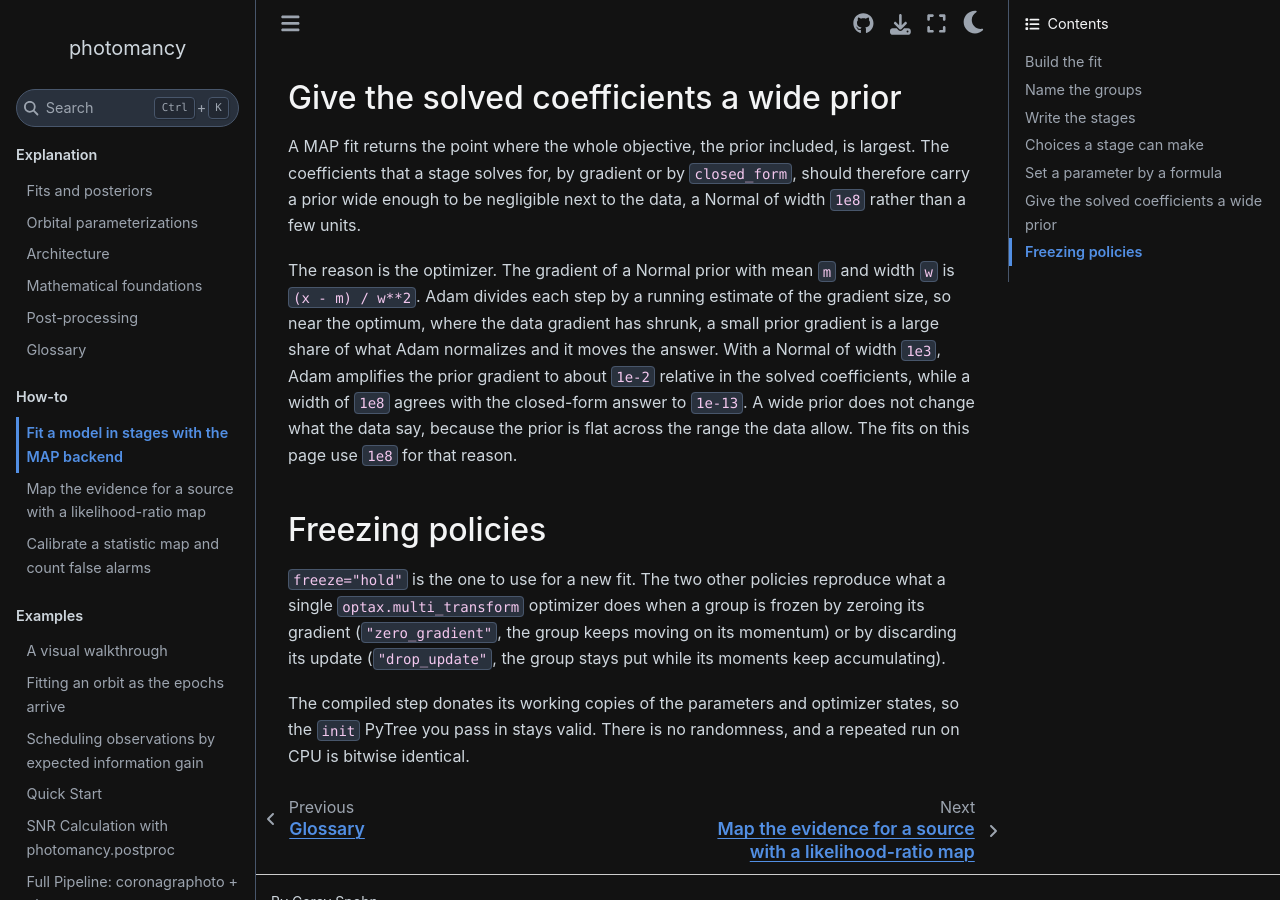
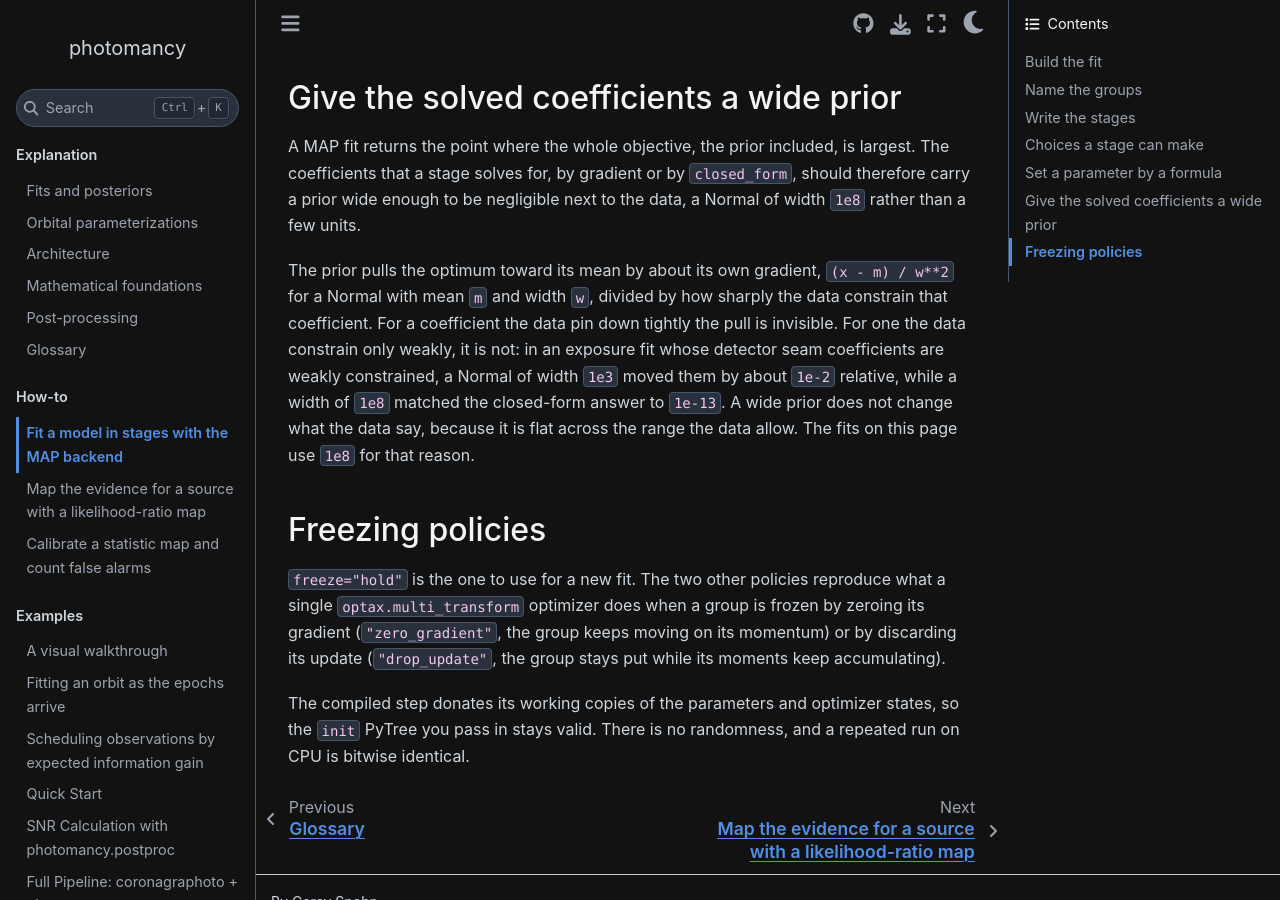
Before and after one commit to CoreySpohn/photomancy, a Sphinx documentation site: the page built from docs/how-to/staged-map-fit.md, in a window 1280 px wide and 900 px high, scrolled down 3807 px. Built offline with Sphinx 7.4.7 and the Sphinx Book theme 1.1.4, drawn with Linux system fonts in a browser that asks for light colours; pages that are not in the unit, such as notebooks, are missing from menus.

Commit message:
docs: state the wide-prior guidance as the prior's pull on a weakly constrained optimum

```diff
--- a/docs/how-to/staged-map-fit.md
+++ b/docs/how-to/staged-map-fit.md
@@ -170,17 +170,18 @@ for the prediction, so it compiles a larger program than a fit without one.
 ## Give the solved coefficients a wide prior
 
 A MAP fit returns the point where the whole objective, the prior included, is largest.
-The coefficients that a stage solves for, by
-gradient or by `closed_form`, should therefore carry a prior wide enough to be negligible
-next to the data, a Normal of width `1e8` rather than a few units.
+The coefficients that a stage solves for, by gradient or by `closed_form`, should
+therefore carry a prior wide enough to be negligible next to the data, a Normal of width
+`1e8` rather than a few units.
 
-The reason is the optimizer. The gradient of a Normal prior with mean `m` and width `w` is
-`(x - m) / w**2`. Adam divides each step by a running estimate of the gradient size, so
-near the optimum, where the data gradient has shrunk, a small prior gradient is a large
-share of what Adam normalizes and it moves the answer. With a Normal of width `1e3`, Adam
-amplifies the prior gradient to about `1e-2` relative in the solved coefficients, while a
-width of `1e8` agrees with the closed-form answer to `1e-13`. A wide prior does not change what the data say, because the prior is flat across
-the range the data allow. The fits on this page use `1e8` for that reason.
+The prior pulls the optimum toward its mean by about its own gradient, `(x - m) / w**2`
+for a Normal with mean `m` and width `w`, divided by how sharply the data constrain that
+coefficient. For a coefficient the data pin down tightly the pull is invisible. For one the
+data constrain only weakly, it is not: in an exposure fit whose detector seam coefficients
+are weakly constrained, a Normal of width `1e3` moved them by about `1e-2` relative, while
+a width of `1e8` matched the closed-form answer to `1e-13`. A wide prior does not change
+what the data say, because it is flat across the range the data allow. The fits on this
+page use `1e8` for that reason.
 
 ## Freezing policies
 
```
